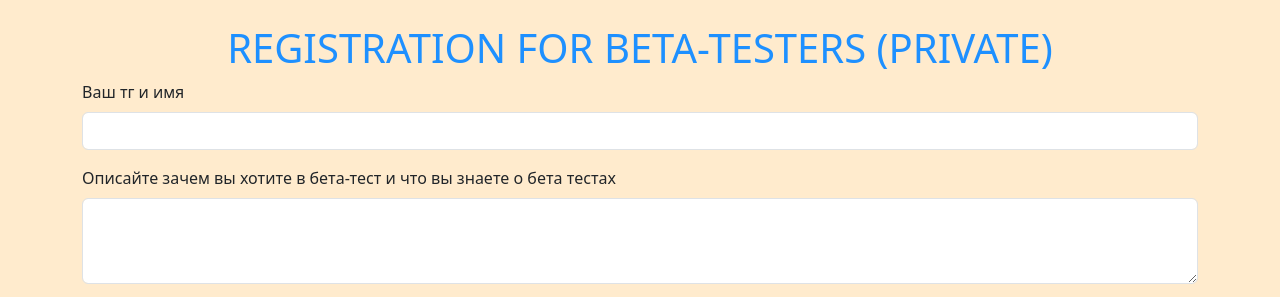
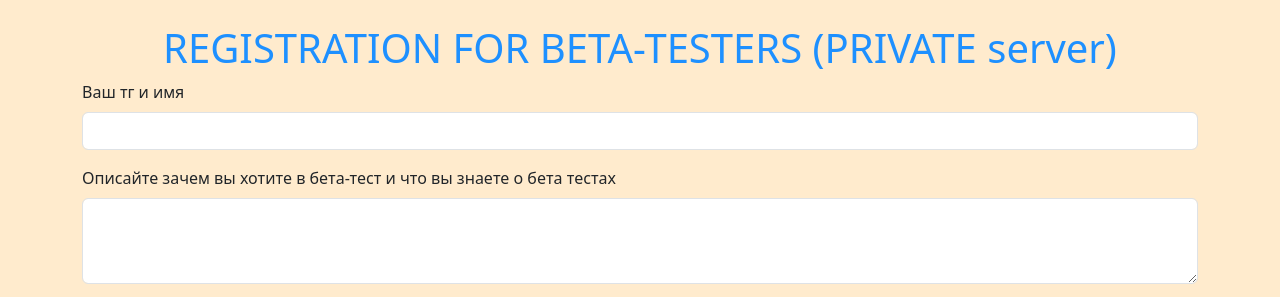
Before and after one commit to MuhammadaliC7/Registration.STANDLEAVES, a plain HTML site: page index.html in a window 1280 px wide. Shown: the top 297 px of the page. Drawn offline with nearby package versions, Linux system fonts and the light colour scheme.

Commit message:
add files

```diff
--- a/index.html
+++ b/index.html
@@ -19,7 +19,7 @@
     <div class="container mt-4">
         <div class="row">
             <div class="col-12 text-center">
-                <h1>REGISTRATION FOR BETA-TESTERS (PRIVATE)</h1>
+                <h1>REGISTRATION FOR BETA-TESTERS (PRIVATE server) </h1>
             </div>
             <div class="col-12">
                 <div class="mb-3">
```
